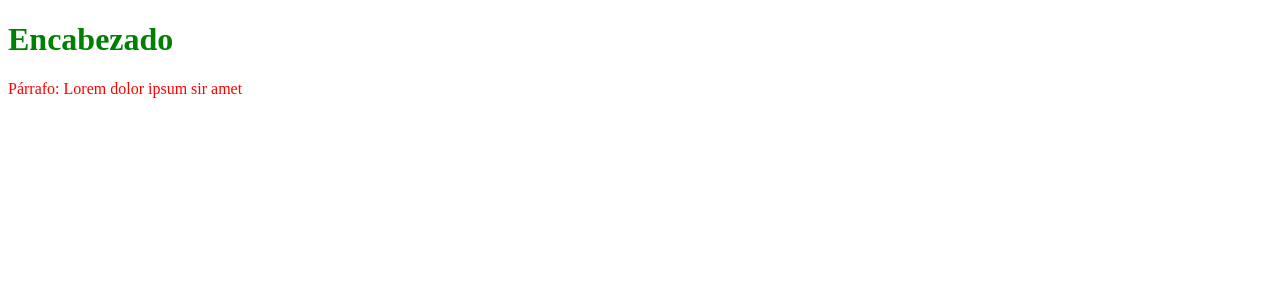
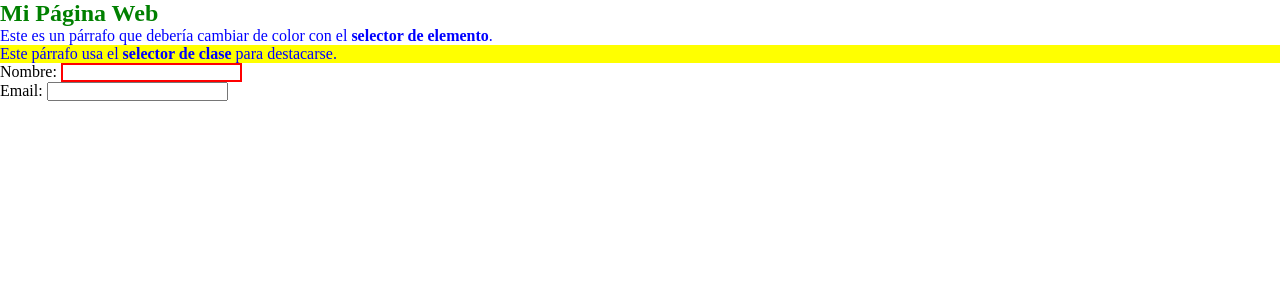
Before and after one commit to yoyi-88/DIWEB_25-26, a Jekyll site: the page Tema-02/Ejercicios/2.6/Ejercicio6.html, which Jekyll copies as it is, in a window 1280 px wide. Shown: the top 300 px of the page. Built offline with Jekyll 4.4.1, drawn with Linux system fonts in a browser that asks for light colours.

Commit message:
Subida ej. 6

```diff
--- a/Tema-02/Ejercicios/2.6/Ejercicio6.css
+++ b/Tema-02/Ejercicios/2.6/Ejercicio6.css
@@ -1,7 +1,21 @@
-h1 {
+#titulo {
     color: green;
+    font-size:150%;
 }
 
 p {
-    color: red;
+    color: blue;
 }
+
+.importante {
+    background-color: yellow;
+}
+
+* {
+    margin: 0%;
+    padding: 0%;
+}
+
+input[type="text"] {
+    border: 2px solid red;
+}
--- a/Tema-02/Ejercicios/2.6/Ejercicio6.html
+++ b/Tema-02/Ejercicios/2.6/Ejercicio6.html
@@ -1,17 +1,23 @@
-<!DOCTYPE html>
-<html lang="en">
+<html lang="es">
 <head>
-    <meta charset="UTF-8">
-    <meta name="viewport" content="width=device-width, initial-scale=1.0">
-    <title>Document</title>
-    <!-- El código es más limpio y ordenado, ya que en el html no ocupamos espacio con numerosos estilos.
-     Podemos asociar el css a varios html, lo que nos ahorra el agregar estilos en cada uno -->
-    <link rel="stylesheet" href="Ejercicio6.css">
-    <!-- https://codepen.io/fgomrom726/pen/MWNGrQX -->
+  <meta charset="UTF-8">
+  <meta name="viewport" content="width=device-width, initial-scale=1.0">
+  <title>Ejercicio de Selectores CSS</title>
+  <link rel="stylesheet" href="Ejercicio6.css">
 </head>
 <body>
-    <h1>Encabezado</h1>
-    <p>Párrafo: Lorem dolor ipsum sir amet</p>
+  <h1 id="titulo">Mi Página Web</h1>
 
+  <p>Este es un párrafo que debería cambiar de color con el <strong>selector de elemento</strong>.</p>
+
+  <p class="importante">Este párrafo usa el <strong>selector de clase</strong> para destacarse.</p>
+
+  <form>
+    <label for="nombre">Nombre:</label>
+    <input type="text" id="nombre" name="nombre">
+    <br>
+    <label for="email">Email:</label>
+    <input type="email" id="email" name="email">
+  </form>
 </body>
 </html>
```
